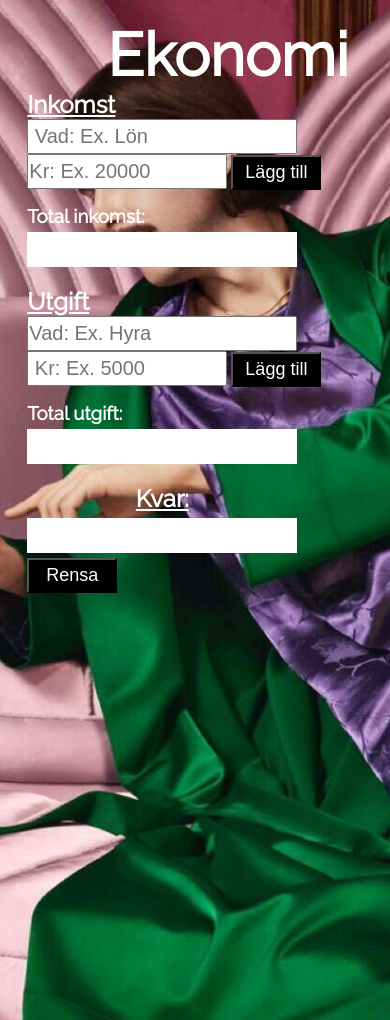
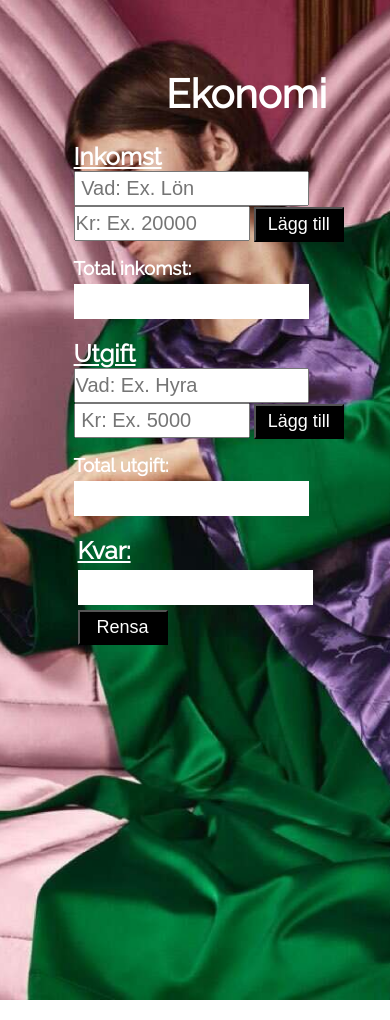
Before and after one commit to Rasmuskrogh/Inl-mning-2-Javascript, a plain HTML site: page index.html in a window 390 px wide. Drawn offline with Linux system fonts and the light colour scheme.

Commit message:
nästan klart

```diff
--- a/app.js
+++ b/app.js
@@ -83,7 +83,7 @@ li2.innerText= beskrivning2 + " : " + värde2;
 var ul2 = document.querySelector(".utgifter");
 ul2.appendChild(li2);
 
-var summa3 = 0;
+
 for(var i=0; i<totalsumma.length; i++) {
     summa3 += totalsumma[i];
     console.log(summa3)
--- a/index.html
+++ b/index.html
@@ -14,11 +14,8 @@
 
 
     <main>
-
-
-
+        <h1>Ekonomi</h1>
         <section class="Inkomst">
-            <h1>Ekonomi</h1>
             <h2 class="underline">Inkomst</h2>
             <form>
                 <input type="text"  id="beskrivning" placeholder=" Vad: Ex. Lön">
@@ -26,14 +23,11 @@
                 <button class="läggTill1">Lägg till</button>
             </form>
 
-            <ul class="inkomster">
-
-            </ul>
+            <ul class="inkomster"></ul>
             <div>
                 <h3 class="margintop1">Total inkomst:</h3>
                 <p class="inkomstTotal"></p>
             </div>
-
         </section>
 
         <section class="Utgift">
@@ -44,9 +38,7 @@
                 <button class="läggTill2">Lägg till</button>
             </form>
 
-            <ul class="utgifter">
-
-            </ul>
+            <ul class="utgifter"></ul>
             <div>
                 <h3 class="margintop1">Total utgift:</h3>
                 <p class="utgiftTotal"></p>
--- a/style.css
+++ b/style.css
@@ -30,7 +30,7 @@ main {
 }
 
 #värde, #värde2 {
-    width: 200px;
+    width: 176px;
     height:35px;
     font-size:20px;
 }
@@ -45,16 +45,17 @@ main {
 
 li {
     background-color:white;
-    width: 473px;
+    width: 449px;
     margin-top:5px;
     height:35px;
     color: black;
     font-size: 20px;
     font-weight: 900;
+    padding-top: 5px;
 }
 .Inkomst {
     margin-left: 7%;
-    margin-top: 5%;
+    margin-top: 5px;
 
 }
 
@@ -63,13 +64,15 @@ li {
 
 }
 
+
+
 h1 {
-
-    margin-left: 80px;
-    font-size: 60px
+    margin-left: 220px;
+    font-size: 60px;
+    margin-top: 70px;
 }
 
-aside {
+.Kvar {
     margin-left: 7%;
 }
 
@@ -82,6 +85,7 @@ aside {
     font-size: 20px;
     text-align:center;
     font-weight: 900;
+    padding-top: 5px;
 }
 
 .margintop1 {
@@ -95,10 +99,7 @@ aside {
 
 
 
-.centering {
-    width: 270px;
-    text-align: center;
-}
+
 
 .Resterande {
     margin-bottom: 5px;
@@ -109,3 +110,33 @@ ul {
   margin: 0;
   padding: 0;
 }
+
+@media (max-width: 629px) {
+    li {
+        width:235px;
+    }
+    #beskrivning, #beskrivning2 {
+        display:block;
+    }
+    h1 {
+        font-size: 40px;
+        margin-bottom: 20px;
+        margin-right: 30%;
+
+    }
+    #beskrivning, #beskrivning2, .inkomstTotal, .utgiftTotal, .Resterande {
+        width: 235px;
+    }
+
+    main {
+        display: flex;
+        flex-direction: column;
+        align-items: center;
+    }
+
+
+    .Kvar {
+        margin-left: 0%;
+    }
+    }
+}
```
